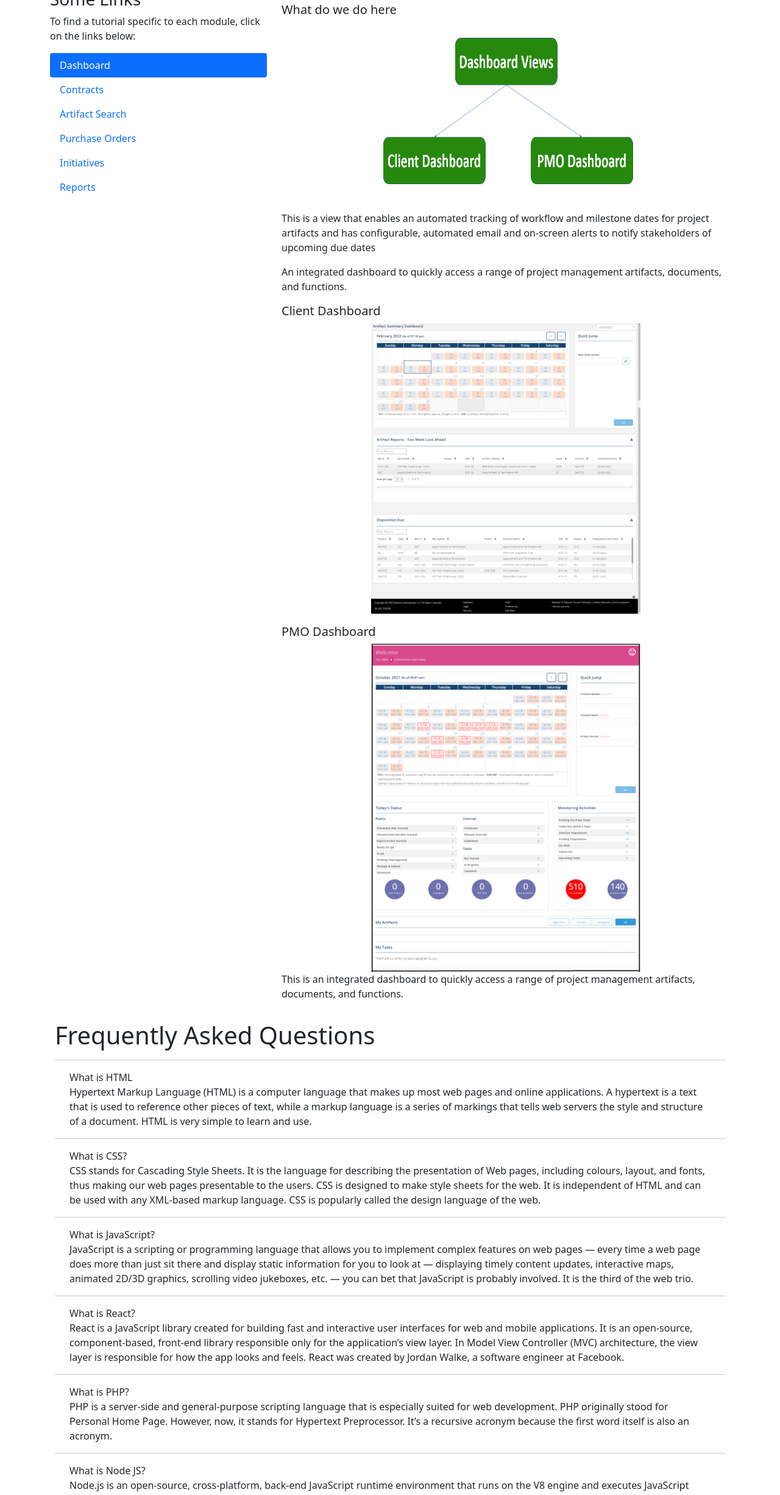
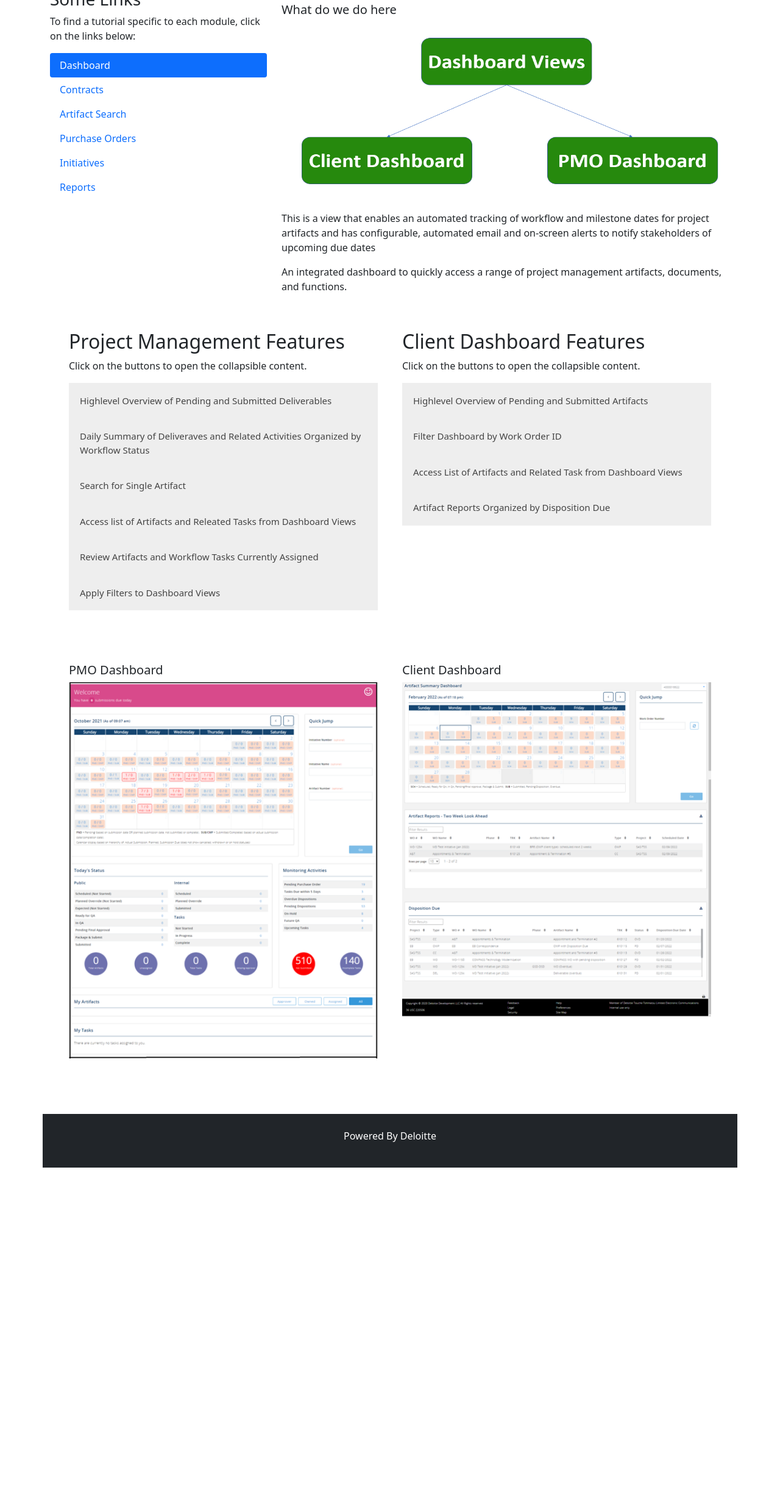
Before and after one commit to 2001mrajesh/SOPOE, a plain HTML site: page projectMan/dashboard.html in a window 1280 px wide. Shown: the part 335-2787 px from the top of the page at 61% size. After the commit the page ends 2250 px from the top, so only its background shows below. Drawn offline with nearby package versions, Linux system fonts and the light colour scheme.

Commit message:
updates to dashboard

```diff
--- a/projectMan/dashboard.html
+++ b/projectMan/dashboard.html
@@ -16,9 +16,49 @@
   display: block;
   margin-left: auto;
   margin-right: auto;
-  width: 60%;
+  width: 100%;
 }
 
+.accordion {
+  background-color: #eee;
+  color: #444;
+  cursor: pointer;
+  padding: 18px;
+  width: 100%;
+  border: none;
+  text-align: left;
+  outline: none;
+  font-size: 15px;
+  transition: 0.4s;
+}
+
+.active, .accordion:hover {
+  background-color: #ccc;
+}
+
+.panel {
+  padding: 0 18px;
+  background-color: white;
+  max-height: 0;
+  overflow: hidden;
+  transition: max-height 0.2s ease-out;
+}
+
+#footer {
+   float: left;
+   width: 100%;
+}
+.float-container {
+    border: 3px solid #fff;
+    padding: 20px;
+}
+
+.float-child {
+    width: 50%;
+    float: left;
+    padding: 20px;
+
+}
   </style>
 
 </head>
@@ -45,7 +85,7 @@
           <a class="nav-link" href="../SystemManagment.html">System Managment</a>
         </li>
         <li class="nav-item">
-          <a class="nav-link active" href="../ProjectManagment.html">Project Managment</a>
+          <a class="nav-link" href="../ProjectManagment.html">Project Managment</a>
         </li>
     </ul>
   </div>
@@ -88,55 +128,144 @@
 
       <p>An integrated dashboard to quickly access a range of project management artifacts, documents, and functions. </p>
 
-      <h5>Client Dashboard</h5>
-      <img src = "../Images/Client Dashboard.png">
-      <p></p>
-      <h5>PMO Dashboard</h5>
-      <img src = "../Images/PMO Dashboard.png">
-      <p>This is an integrated dashboard to quickly access a range of project management artifacts, documents, and functions. </p>
+
     </div>
 </body>
-<body>
-  <div class="accordion-body">
-  <div class="accordion">
-    <h1>Frequently Asked Questions</h1>
-    <hr>
-    <div class="container">
-      <div class="label">What is HTML</div>
-      <div class="content">Hypertext Markup Language (HTML) is a computer language that makes up most web pages and online applications. A hypertext is a text that is used to reference other pieces of text, while a markup language is a series of markings that tells web servers the style and structure of a document. HTML is very simple to learn and use.</div>
+
+
+
+
+
+
+<div class="float-container">
+
+  <div class="float-child">
+
+
+    <div>
+
+  <h2>Project Management Features</h2>
+  <p>Click on the buttons to open the collapsible content.</p>
+
+  <button class="accordion">Highlevel Overview of Pending and Submitted Deliverables</button>
+  <div class="panel">
+    <p>Include videos + description</p>
   </div>
-    <hr>
-    <div class="container">
-      <div class="label">What is CSS?</div>
-      <div class="content">CSS stands for Cascading Style Sheets. It is the language for describing the presentation of Web pages, including colours, layout, and fonts, thus making our web pages presentable to the users. CSS is designed to make style sheets for the web. It is independent of HTML and can be used with any XML-based markup language. CSS is popularly called the design language of the web.
+
+  <button class="accordion">Daily Summary of Deliveraves and Related Activities Organized by Workflow Status</button>
+  <div class="panel">
+    <p>Lorem ipsum dolor sit amet, consectetur adipisicing elit, sed do eiusmod tempor incididunt ut labore et dolore magna aliqua. Ut enim ad minim veniam, quis nostrud exercitation ullamco laboris nisi ut aliquip ex ea commodo consequat.</p>
   </div>
+
+  <button class="accordion">Search for Single Artifact</button>
+  <div class="panel">
+    <p>Lorem ipsum dolor sit amet, consectetur adipisicing elit, sed do eiusmod tempor incididunt ut labore et dolore magna aliqua. Ut enim ad minim veniam, quis nostrud exercitation ullamco laboris nisi ut aliquip ex ea commodo consequat.</p>
   </div>
-    <hr>
-    <div class="container">
-      <div class="label">What is JavaScript?</div>
-      <div class="content">JavaScript is a scripting or programming language that allows you to implement complex features on web pages — every time a web page does more than just sit there and display static information for you to look at — displaying timely content updates, interactive maps, animated 2D/3D graphics, scrolling video jukeboxes, etc. — you can bet that JavaScript is probably involved. It is the third of the web trio.</div>
+
+  <button class="accordion">Access list of Artifacts and Releated Tasks from Dashboard Views</button>
+  <div class="panel">
+    <p>Lorem ipsum dolor sit amet, consectetur adipisicing elit, sed do eiusmod tempor incididunt ut labore et dolore magna aliqua. Ut enim ad minim veniam, quis nostrud exercitation ullamco laboris nisi ut aliquip ex ea commodo consequat.</p>
   </div>
-    <hr>
-    <div class="container">
-      <div class="label">What is React?</div>
-      <div class="content">React is a JavaScript library created for building fast and interactive user interfaces for web and mobile applications. It is an open-source, component-based, front-end library responsible only for the application’s view layer. In Model View Controller (MVC) architecture, the view layer is responsible for how the app looks and feels. React was created by Jordan Walke, a software engineer at Facebook. </div>
+
+  <button class="accordion">Review Artifacts and Workflow Tasks Currently Assigned</button>
+  <div class="panel">
+    <p>Lorem ipsum dolor sit amet, consectetur adipisicing elit, sed do eiusmod tempor incididunt ut labore et dolore magna aliqua. Ut enim ad minim veniam, quis nostrud exercitation ullamco laboris nisi ut aliquip ex ea commodo consequat.</p>
   </div>
-    <hr>
-    <div class="container">
-      <div class="label">What is PHP?</div>
-      <div class="content">PHP is a server-side and general-purpose scripting language that is especially suited for web development. PHP originally stood for Personal Home Page. However, now, it stands for Hypertext Preprocessor. It’s a recursive acronym because the first word itself is also an acronym.</div>
+
+  <button class="accordion">Apply Filters to Dashboard Views</button>
+  <div class="panel">
+    <p>Lorem ipsum dolor sit amet, consectetur adipisicing elit, sed do eiusmod tempor incididunt ut labore et dolore magna aliqua. Ut enim ad minim veniam, quis nostrud exercitation ullamco laboris nisi ut aliquip ex ea commodo consequat.</p>
   </div>
-    <hr>
-    <div class="container">
-      <div class="label">What is Node JS?</div>
-      <div class="content">Node.js is an open-source, cross-platform, back-end JavaScript runtime environment that runs on the V8 engine and executes JavaScript code outside a web browser. Node.js lets developers use JavaScript to write command line tools and for server-side scripting—running scripts server-side to produce dynamic web page content before the page is sent to the user's web browser. Consequently, Node.js represents a "JavaScript everywhere" paradigm</div>
-    </div>
-    <hr>
+
+  <script>
+  var acc = document.getElementsByClassName("accordion");
+  var i;
+
+  for (i = 0; i < acc.length; i++) {
+    acc[i].addEventListener("click", function() {
+      this.classList.toggle("active");
+      var panel = this.nextElementSibling;
+      if (panel.style.maxHeight) {
+        panel.style.maxHeight = null;
+      } else {
+        panel.style.maxHeight = panel.scrollHeight + "px";
+      }
+    });
+  }
+  </script>
+
     </div>
   </div>
 
-  <script src="../index.js" type="text/javascript"></script>
-</body>
+  <div class="float-child">
+
+    <div >
+
+      <h2>Client Dashboard Features</h2>
+      <p>Click on the buttons to open the collapsible content.</p>
+
+      <button class="accordion">Highlevel Overview of Pending and Submitted Artifacts</button>
+      <div class="panel">
+        <p>Include videos + description</p>
+      </div>
+
+      <button class="accordion">Filter Dashboard by Work Order ID</button>
+      <div class="panel">
+        <p>Lorem ipsum dolor sit amet, consectetur adipisicing elit, sed do eiusmod tempor incididunt ut labore et dolore magna aliqua. Ut enim ad minim veniam, quis nostrud exercitation ullamco laboris nisi ut aliquip ex ea commodo consequat.</p>
+      </div>
+
+      <button class="accordion">Access List of Artifacts and Related Task from Dashboard Views</button>
+      <div class="panel">
+        <p>Lorem ipsum dolor sit amet, consectetur adipisicing elit, sed do eiusmod tempor incididunt ut labore et dolore magna aliqua. Ut enim ad minim veniam, quis nostrud exercitation ullamco laboris nisi ut aliquip ex ea commodo consequat.</p>
+      </div>
+
+      <button class="accordion">Artifact Reports Organized by Disposition Due</button>
+      <div class="panel">
+        <p>Lorem ipsum dolor sit amet, consectetur adipisicing elit, sed do eiusmod tempor incididunt ut labore et dolore magna aliqua. Ut enim ad minim veniam, quis nostrud exercitation ullamco laboris nisi ut aliquip ex ea commodo consequat.</p>
+      </div>
+
+      <script>
+      var acc = document.getElementsByClassName("accordion");
+      var i;
+
+      for (i = 0; i < acc.length; i++) {
+        acc[i].addEventListener("click", function() {
+          this.classList.toggle("active");
+          var panel = this.nextElementSibling;
+          if (panel.style.maxHeight) {
+            panel.style.maxHeight = null;
+          } else {
+            panel.style.maxHeight = panel.scrollHeight + "px";
+          }
+        });
+      }
+      </script>
+
+    </div>
+  </div>
+
+</div>
+
+<div class="float-container">
+
+  <div class="float-child">
+
+    <h5>PMO Dashboard</h5>
+    <img src = "../Images/PMO Dashboard.png">
+  </div>
+
+  <div class="float-child">
+
+    <h5>Client Dashboard</h5>
+      <img src = "../Images/Client Dashboard.png" height = "100%" >
+
+  </div>
+
+</div>
+
+
+
+
 <div class="mt-5 p-4 bg-dark text-white text-center">
     <p>Powered By Deloitte</p>
   </div>
```
Also changed, not shown: index.html (renamed from projectMan/index.html). Lines whose indentation alone changed are shown as unchanged.
